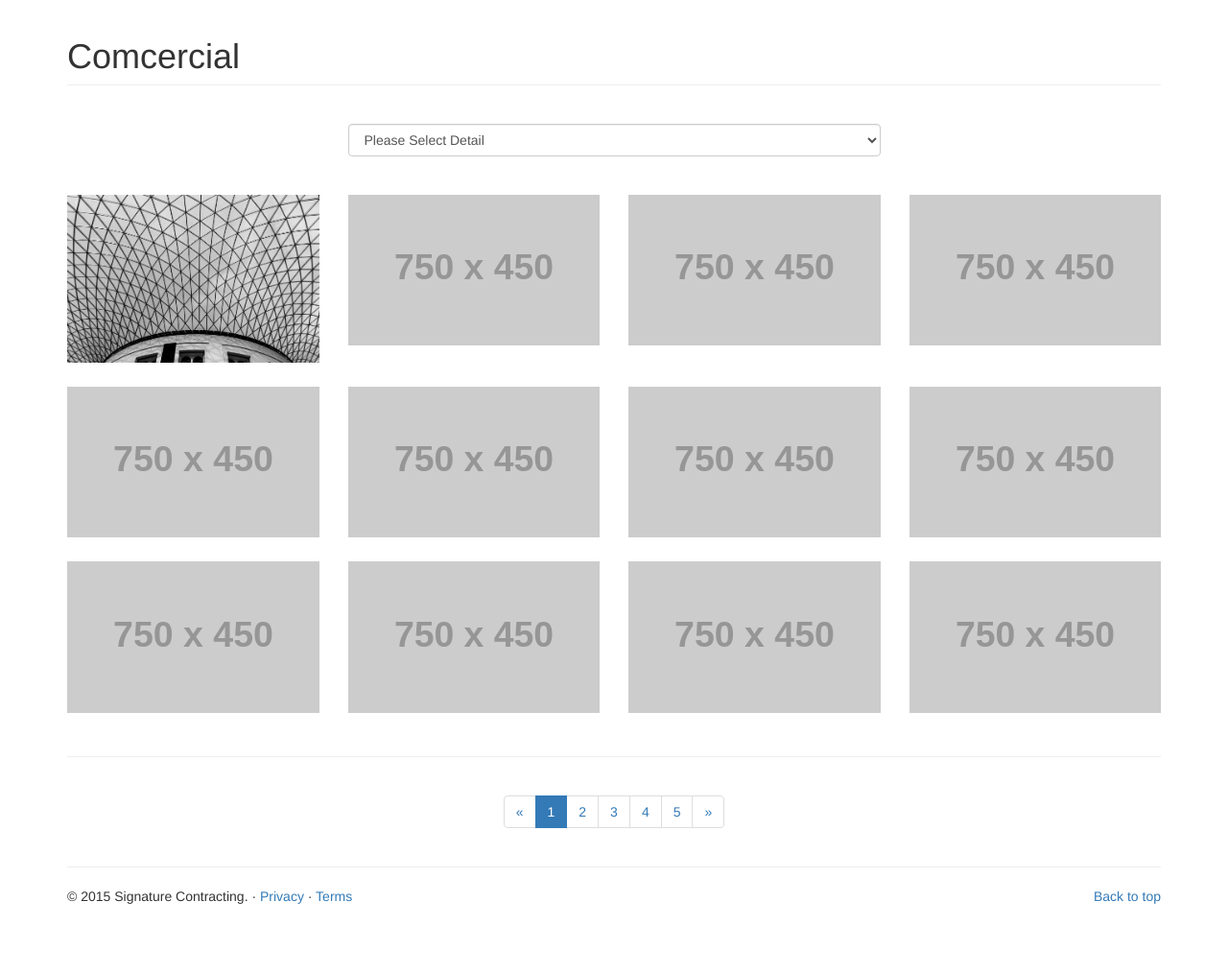
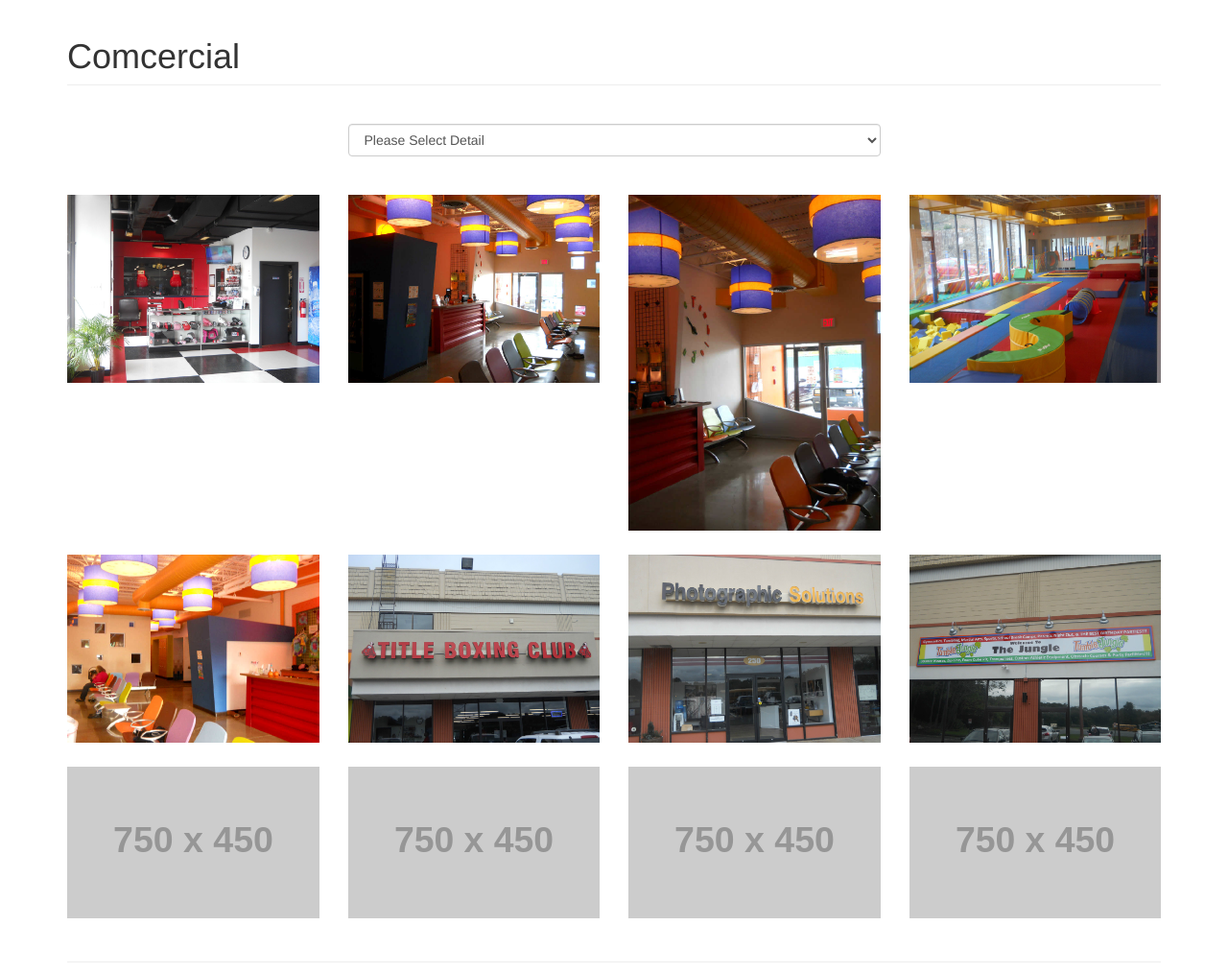
Before and after one commit to Ajhandler/Signature, a PHP site: page /gallery.php in a window 1280 px wide. Shown: the part 71-1085 px from the top of the page at 96% size. Before the commit the page ends 1013 px from the top, so only its background shows below. Run offline with PHP 8.4, Linux system fonts and the light colour scheme; grey boxes labelled with a size stand in for pictures from a placeholder-image service; some libraries are stand-ins or nearby versions.

Commit message:
add comercial photos

```diff
--- a/gallery.php
+++ b/gallery.php
@@ -36,23 +36,23 @@
         <!-- Projects Row -->
         <div class="row">
             <div class="col-md-3 portfolio-item">
-                <a href="img/slide2.jpg">
-                    <img class="img-responsive" src="img/slide2.jpg" alt="">
+                <a href="img/comercial/c1.jpg">
+                    <img class="img-responsive" src="img/comercial/c1.jpg" alt="">
                 </a>
             </div>
             <div class="col-md-3 portfolio-item">
-                <a href="#">
-                    <img class="img-responsive" src="http://placehold.it/750x450" alt="">
+                <a href="img/comercial/c2.jpg">
+                    <img class="img-responsive" src="img/comercial/c2.jpg" alt="">
                 </a>
             </div>
             <div class="col-md-3 portfolio-item">
-                <a href="#">
-                    <img class="img-responsive" src="http://placehold.it/750x450" alt="">
+                <a href="img/comercial/c3.jpg">
+                    <img class="img-responsive" src="img/comercial/c3.jpg" alt="">
                 </a>
             </div>
             <div class="col-md-3 portfolio-item">
-                <a href="#">
-                    <img class="img-responsive" src="http://placehold.it/750x450" alt="">
+                <a href="img/comercial/c4.jpg">
+                    <img class="img-responsive" src="img/comercial/c4.jpg" alt="">
                 </a>
             </div>
         </div>
@@ -61,23 +61,23 @@
         <!-- Projects Row -->
         <div class="row">
             <div class="col-md-3 portfolio-item">
-                <a href="#">
-                    <img class="img-responsive" src="http://placehold.it/750x450" alt="">
+                <a href="img/comercial/c5.jpg">
+                    <img class="img-responsive" src="img/comercial/c5.jpg" alt="">
                 </a>
             </div>
             <div class="col-md-3 portfolio-item">
-                <a href="#">
-                    <img class="img-responsive" src="http://placehold.it/750x450" alt="">
+                <a href="img/comercial/c6.jpg">
+                    <img class="img-responsive" src="img/comercial/c6.jpg" alt="">
                 </a>
             </div>
             <div class="col-md-3 portfolio-item">
-                <a href="#">
-                    <img class="img-responsive" src="http://placehold.it/750x450" alt="">
+                <a href="img/comercial/c7.jpg">
+                    <img class="img-responsive" src="img/comercial/c7.jpg" alt="">
                 </a>
             </div>
             <div class="col-md-3 portfolio-item">
-                <a href="#">
-                    <img class="img-responsive" src="http://placehold.it/750x450" alt="">
+                <a href="img/comercial/c8.jpg">
+                    <img class="img-responsive" src="img/comercial/c8.jpg" alt="">
                 </a>
             </div>
         </div>
```
Also changed, not shown: img/Comercial/c1.jpg (added), img/Comercial/c2.jpg (added), img/Comercial/c3.jpg (added), img/Comercial/c4.jpg (added), img/Comercial/c5.jpg (added), img/Comercial/c6.jpg (added), img/Comercial/c7.jpg (added), img/Comercial/c8.jpg (added), 2 other files.
